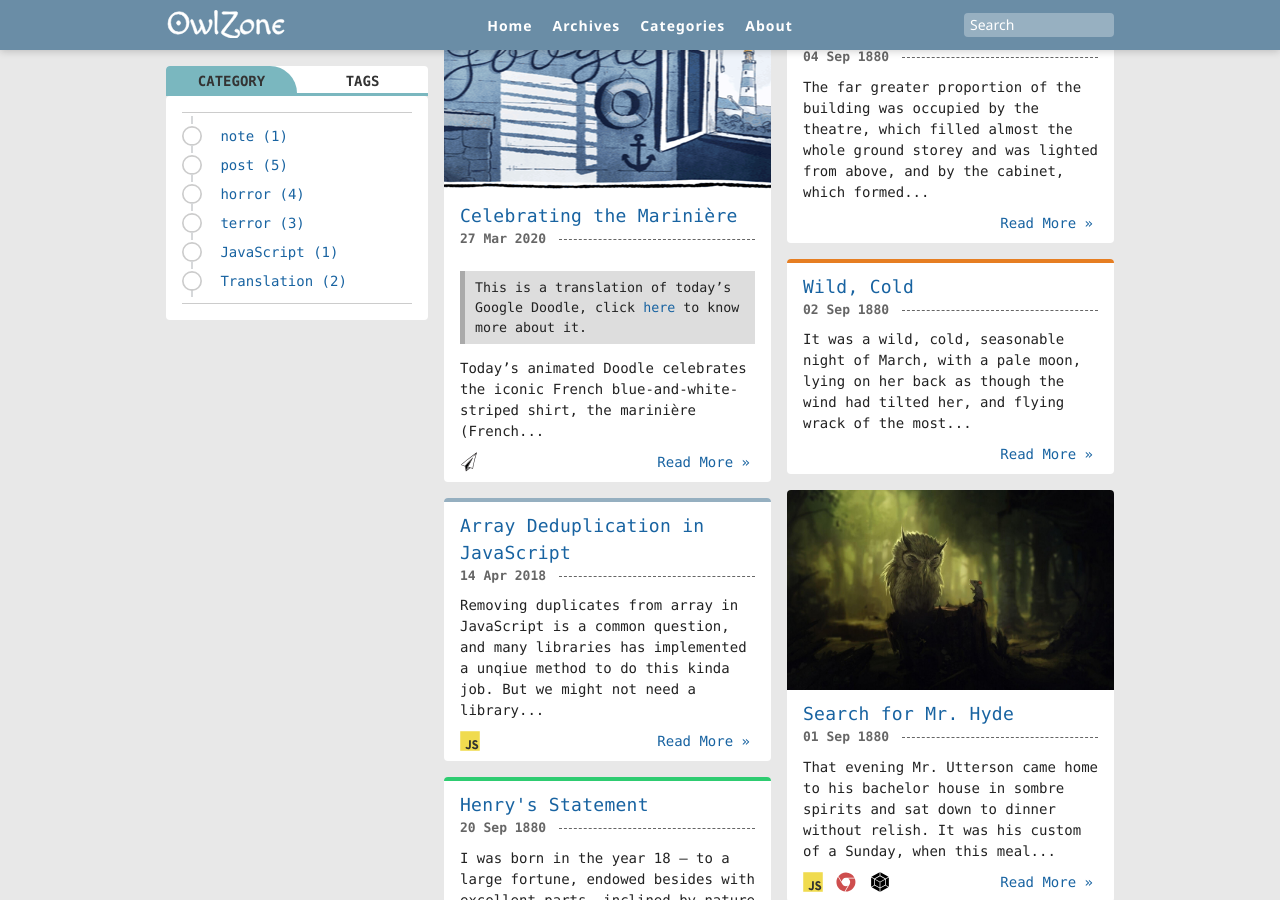
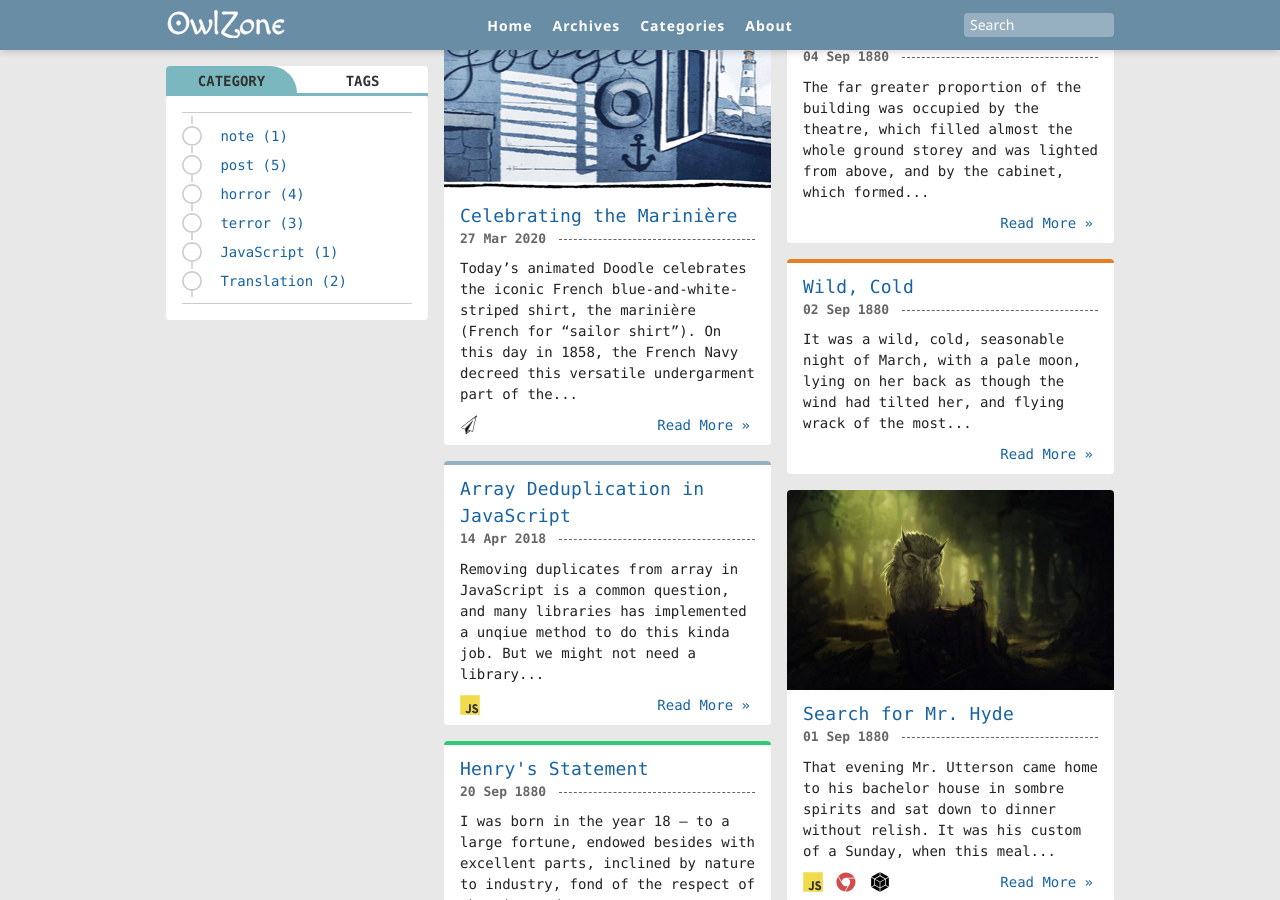
Before and after one commit to mapkts/owlzone, a Jekyll site: the page built from index.html, in a window 1280 px wide and 900 px high, scrolled down 834 px. Built offline with Jekyll 4.4.1, drawn with Linux system fonts in a browser that asks for light colours.

Commit message:
Update contents

````diff
--- a/_posts/2020-03-27-celebrating-the-mariniere.md
+++ b/_posts/2020-03-27-celebrating-the-mariniere.md
@@ -6,8 +6,6 @@
 categories: Translation
 image: images/200327-the-mariniere.gif
 ---
-
-> This is a translation of today's Google Doodle, click [here](https://google.com/doodles) to know more about it.
 
 Today’s animated Doodle celebrates the iconic French blue-and-white-striped shirt, the marinière (French for “sailor shirt”). On this day in 1858, the French Navy decreed this versatile undergarment part of the official uniform of its sailors, marking the genesis of the top’s storied journey into closets around the world.
 
@@ -29,6 +27,8 @@
 
 从艺术家到电影明星，marinière在过去的几十年中赢得了无数标志性的背书，受到推崇并被视为当今世界永恒的经典。
 
+> This is a translation of today's Google Doodle, click [here](https://google.com/doodles/celebrating-the-mariniere) to know more.
+
 ```text
 decree: 颁布命令
 storied journey：传奇之旅
````
